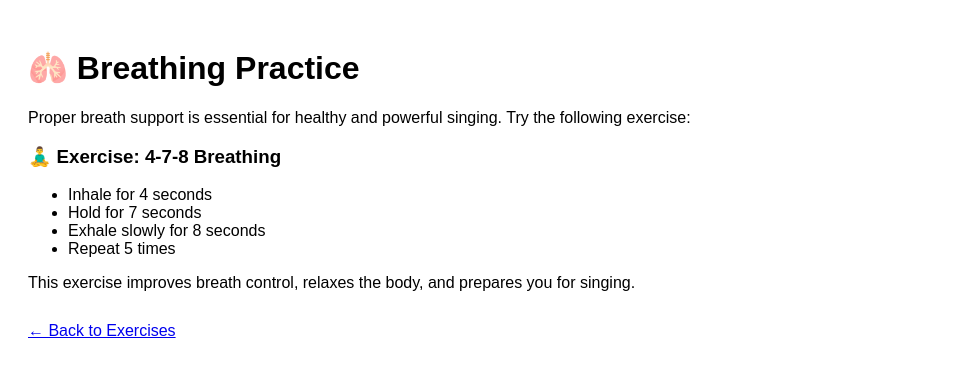
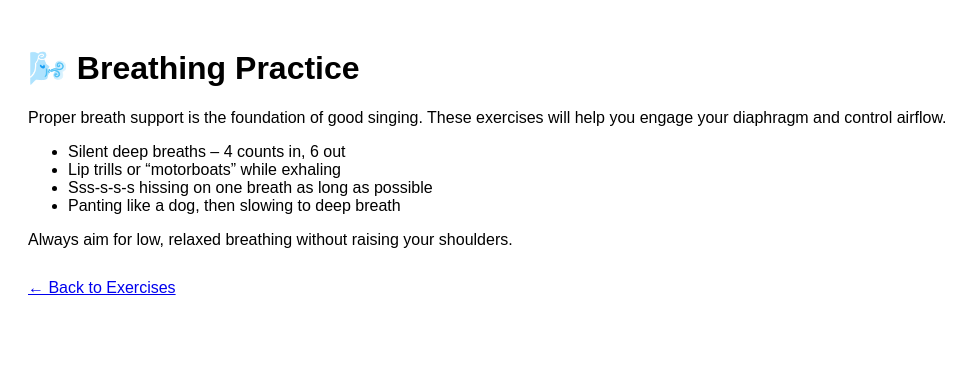
Before and after one commit to EranZ2025/VocalMaster, a Next.js app: page /exercises/breathing in a window 1280 px wide. Shown: the top 374 px of the page, without its empty margins (0-978 px from the left). Built offline with nearby package versions, Linux system fonts and the light colour scheme.

Commit message:
Update breathing.js

```diff
--- a/pages/exercises/breathing.js
+++ b/pages/exercises/breathing.js
@@ -1,23 +1,25 @@
+import React from 'react';
 import Link from 'next/link';
 
-export default function BreathingPractice() {
+export default function Breathing() {
   return (
     <div style={{ padding: '20px', fontFamily: 'Arial' }}>
-      <h1>🫁 Breathing Practice</h1>
+      <h1>🌬️ Breathing Practice</h1>
       <p>
-        Proper breath support is essential for healthy and powerful singing.
-        Try the following exercise:
+        Proper breath support is the foundation of good singing. These exercises will help you engage your diaphragm and control airflow.
       </p>
-      <h3>🧘‍♂️ Exercise: 4-7-8 Breathing</h3>
+
       <ul>
-        <li>Inhale for 4 seconds</li>
-        <li>Hold for 7 seconds</li>
-        <li>Exhale slowly for 8 seconds</li>
-        <li>Repeat 5 times</li>
+        <li>Silent deep breaths – 4 counts in, 6 out</li>
+        <li>Lip trills or “motorboats” while exhaling</li>
+        <li>Sss-s-s-s hissing on one breath as long as possible</li>
+        <li>Panting like a dog, then slowing to deep breath</li>
       </ul>
+
       <p>
-        This exercise improves breath control, relaxes the body, and prepares you for singing.
+        Always aim for low, relaxed breathing without raising your shoulders.
       </p>
+
       <p style={{ marginTop: '30px' }}>
         <Link href="/exercises">← Back to Exercises</Link>
       </p>
```
